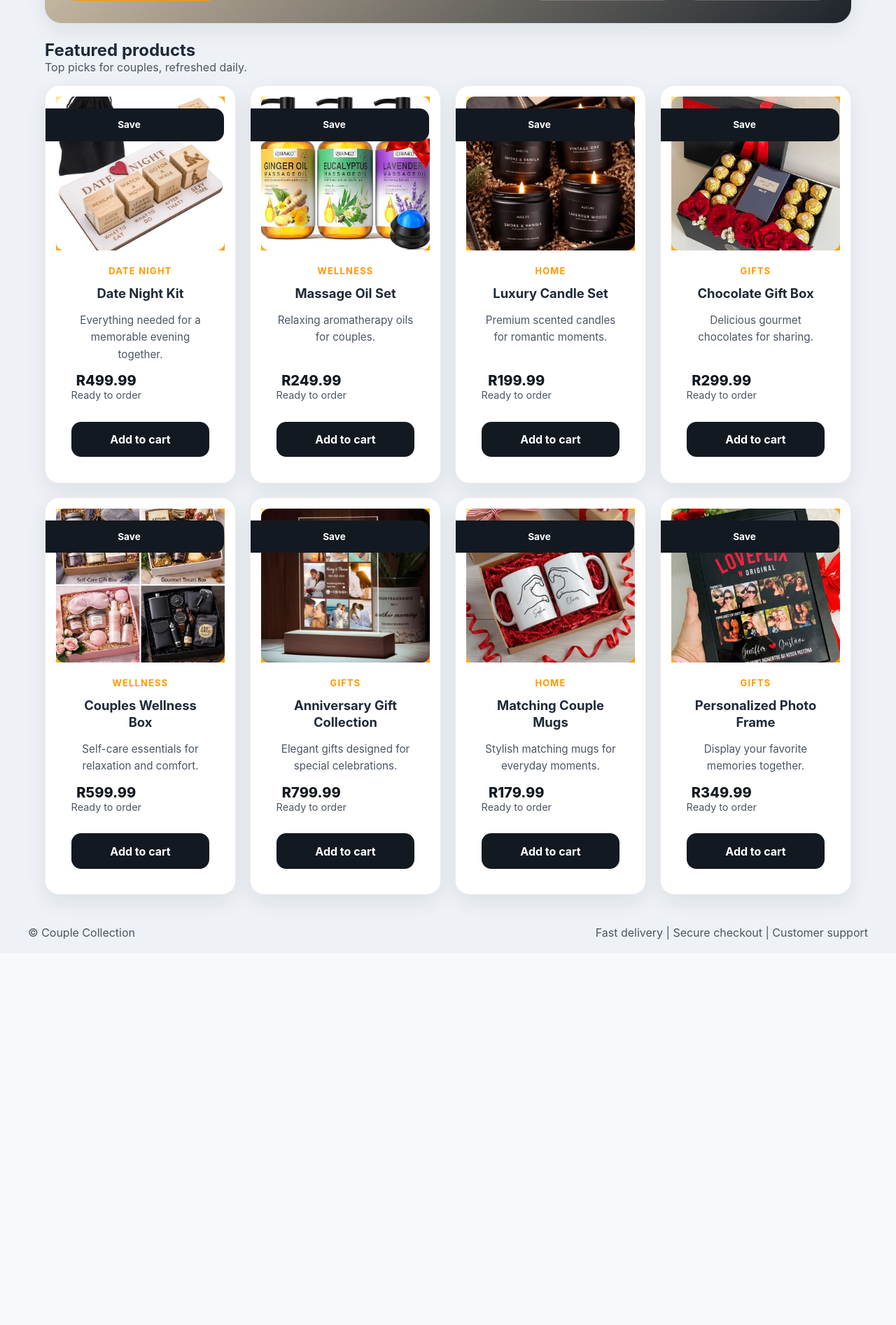
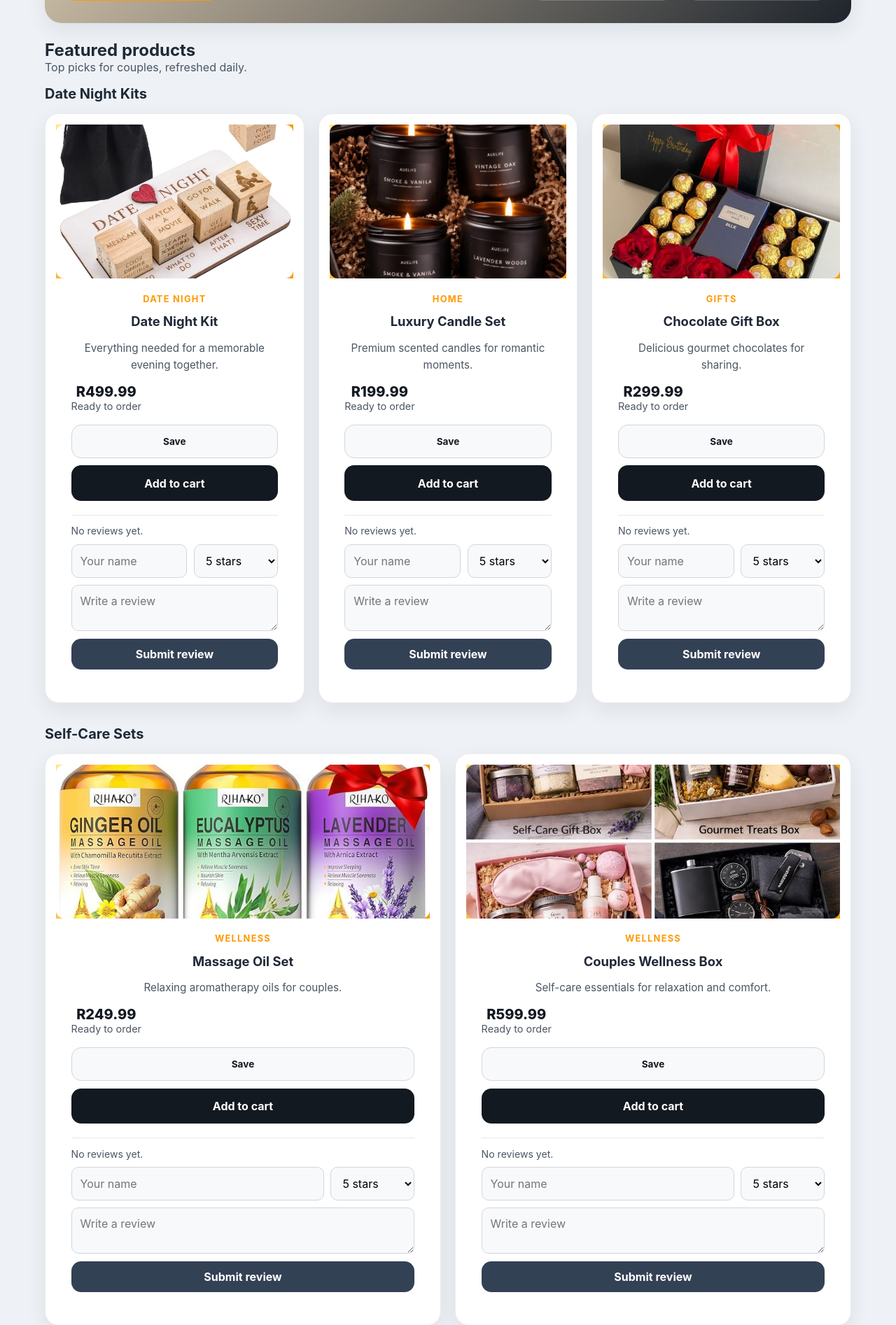
Before and after one commit to Ampfarisahomurida/COUPLE-COLLECTION, a PHP site: page / in a window 1280 px wide. Shown: the part 439-2333 px from the top of the page at 70% size. Before the commit the page ends 1782 px from the top, so only its background shows below. Run offline with PHP 8.4, Linux system fonts and the light colour scheme.

Commit message:
Add files via upload

```diff
--- a/backend/php/api/checkout.php
+++ b/backend/php/api/checkout.php
@@ -2,6 +2,8 @@
 header('Content-Type: application/json');
 require_once __DIR__ . '/../db.php';
 require_once __DIR__ . '/../session.php';
+
+$deliveryFee = 99.99;
 
 if($_SERVER['REQUEST_METHOD'] !== 'POST'){
   http_response_code(405);
@@ -10,7 +12,7 @@ if($_SERVER['REQUEST_METHOD'] !== 'POST'){
 }
 
 $data = json_decode(file_get_contents('php://input'), true) ?: $_POST;
-if(empty($data['cart']) || empty($data['name']) || empty($data['email'])){
+if(empty($data['cart']) || empty($data['name']) || empty($data['email']) || empty($data['shipping_address'])){
   http_response_code(400);
   echo json_encode(['error'=>'Missing fields']);
   exit;
@@ -28,6 +30,7 @@ foreach($data['cart'] as $item){
   $qty = isset($item['qty']) ? intval($item['qty']) : 1;
   $total += $price * $qty;
 }
+$total += $deliveryFee;
 
 $method = strtolower(trim($data['method'] ?? 'card'));
 $status = 'pending';
@@ -60,6 +63,7 @@ if(!$pdo){
     'name' => $data['name'],
     'email' => $data['email'],
     'total' => $total,
+    'delivery_fee' => $deliveryFee,
     'status' => $status,
     'method' => $method,
     'cart' => $data['cart'],
--- a/frontend/public/index.html
+++ b/frontend/public/index.html
@@ -45,7 +45,7 @@
           <p>Top picks for couples, refreshed daily.</p>
         </div>
       </div>
-      <div id="products" class="grid"></div>
+      <div id="products" class="collection-grid" data-grouped-products="true"></div>
     </section>
   </main>
 
--- a/frontend/public/script.js
+++ b/frontend/public/script.js
@@ -8,7 +8,8 @@ const FALLBACK_PRODUCTS = [
     short_description: 'Everything needed for a memorable evening together.',
     description: 'Everything needed for a memorable evening together.',
     price: 499.99,
-    image: 'images/1348f53552fdf085e6f5a9f8c6bf1669.jpg'
+    image: 'images/1348f53552fdf085e6f5a9f8c6bf1669.jpg',
+    collections: ['Date Night Kits', 'New Arrivals', 'Most Loved']
   },
   {
     id: 'massage-oil-set',
@@ -17,7 +18,8 @@ const FALLBACK_PRODUCTS = [
     short_description: 'Relaxing aromatherapy oils for couples.',
     description: 'Relaxing aromatherapy oils for couples.',
     price: 249.99,
-    image: 'images/491e5580dbe04ce2e66f7f54a55563fa.jpg'
+    image: 'images/491e5580dbe04ce2e66f7f54a55563fa.jpg',
+    collections: ['Self-Care Sets', 'Most Loved']
   },
   {
     id: 'luxury-candle-set',
@@ -26,7 +28,8 @@ const FALLBACK_PRODUCTS = [
     short_description: 'Premium scented candles for romantic moments.',
     description: 'Premium scented candles for romantic moments.',
     price: 199.99,
-    image: 'images/candle.jpg'
+    image: 'images/candle.jpg',
+    collections: ['Date Night Kits', 'New Arrivals']
   },
   {
     id: 'chocolate-gift-box',
@@ -35,7 +38,8 @@ const FALLBACK_PRODUCTS = [
     short_description: 'Delicious gourmet chocolates for sharing.',
     description: 'Delicious gourmet chocolates for sharing.',
     price: 299.99,
-    image: 'images/chocolate gift box.jpg'
+    image: 'images/chocolate gift box.jpg',
+    collections: ['Date Night Kits', 'Most Loved']
   },
   {
     id: 'couples-wellness-box',
@@ -44,7 +48,8 @@ const FALLBACK_PRODUCTS = [
     short_description: 'Self-care essentials for relaxation and comfort.',
     description: 'Self-care essentials for relaxation and comfort.',
     price: 599.99,
-    image: 'images/Couples Wellness Box.jpg'
+    image: 'images/Couples Wellness Box.jpg',
+    collections: ['Self-Care Sets', 'New Arrivals', 'Most Loved']
   },
   {
     id: 'anniversary-gift-collection',
@@ -53,7 +58,8 @@ const FALLBACK_PRODUCTS = [
     short_description: 'Elegant gifts designed for special celebrations.',
     description: 'Elegant gifts designed for special celebrations.',
     price: 799.99,
-    image: 'images/Anniversary Gift Collection.jpg'
+    image: 'images/Anniversary Gift Collection.jpg',
+    collections: ['Most Loved', 'New Arrivals']
   },
   {
     id: 'matching-couple-mugs',
@@ -62,7 +68,8 @@ const FALLBACK_PRODUCTS = [
     short_description: 'Stylish matching mugs for everyday moments.',
     description: 'Stylish matching mugs for everyday moments.',
     price: 179.99,
-    image: 'images/Matching Couple Mugs.jpg'
+    image: 'images/Matching Couple Mugs.jpg',
+    collections: ['New Arrivals']
   },
   {
     id: 'personalized-photo-frame',
@@ -71,7 +78,8 @@ const FALLBACK_PRODUCTS = [
     short_description: 'Display your favorite memories together.',
     description: 'Display your favorite memories together.',
     price: 349.99,
-    image: 'images/Personalized Photo Frame.jpg'
+    image: 'images/Personalized Photo Frame.jpg',
+    collections: ['Most Loved']
   }
 ];
 
@@ -112,6 +120,12 @@ function formatPrice(value){
   return `R${Number(value || 0).toFixed(2)}`;
 }
 
+function escapeHtml(value){
+  const div = document.createElement('div');
+  div.textContent = String(value || '');
+  return div.innerHTML;
+}
+
 function getStoredArray(key){
   try{
     const value = JSON.parse(localStorage.getItem(key) || '[]');
@@ -144,6 +158,81 @@ function updateWishlistUI(){
   });
 }
 
+function getReviews(productId){
+  return getStoredArray(`reviews:${productId}`);
+}
+
+function saveReview(productId, review){
+  const reviews = getReviews(productId);
+  reviews.unshift(review);
+  localStorage.setItem(`reviews:${productId}`, JSON.stringify(reviews.slice(0, 20)));
+}
+
+function buildReviewSummary(productId){
+  const reviews = getReviews(productId);
+  if(!reviews.length){
+    return '<p class="review-empty">No reviews yet.</p>';
+  }
+  const average = reviews.reduce((sum, review) => sum + Number(review.rating || 0), 0) / reviews.length;
+  const latest = reviews[0];
+  return `
+    <p class="review-summary">${average.toFixed(1)} / 5 from ${reviews.length} review${reviews.length === 1 ? '' : 's'}</p>
+    <p class="review-latest">Latest: "${escapeHtml(latest.text)}" - ${escapeHtml(latest.name)}</p>
+  `;
+}
+
+function bindReviewForm(form, productId){
+  form.addEventListener('submit', (e) => {
+    e.preventDefault();
+    const formData = new FormData(form);
+    const text = String(formData.get('review') || '').trim();
+    const name = String(formData.get('reviewer') || '').trim() || 'Customer';
+    const rating = Number(formData.get('rating') || 5);
+
+    if(!text){
+      form.querySelector('[data-review-message]').textContent = 'Please write a short review first.';
+      return;
+    }
+
+    saveReview(productId, {
+      name,
+      rating,
+      text,
+      created_at: new Date().toISOString()
+    });
+
+    form.reset();
+    form.querySelector('[data-review-message]').textContent = 'Review added. Thank you.';
+    const reviewBox = form.closest('.product-review');
+    const summary = reviewBox.querySelector('[data-review-summary]');
+    if(summary){
+      summary.innerHTML = buildReviewSummary(productId);
+    }
+  });
+}
+
+function getProductCollections(product){
+  if(Array.isArray(product.collections) && product.collections.length){
+    return product.collections;
+  }
+
+  const text = `${product.name || ''} ${product.category || ''}`.toLowerCase();
+  const collections = [];
+  if(text.includes('date') || text.includes('candle') || text.includes('chocolate')){
+    collections.push('Date Night Kits');
+  }
+  if(text.includes('wellness') || text.includes('massage') || text.includes('oil')){
+    collections.push('Self-Care Sets');
+  }
+  if(text.includes('anniversary') || text.includes('mugs') || text.includes('candle')){
+    collections.push('New Arrivals');
+  }
+  if(text.includes('gift') || text.includes('wellness') || text.includes('date') || text.includes('chocolate')){
+    collections.push('Most Loved');
+  }
+  return collections.length ? collections : ['New Arrivals'];
+}
+
 function buildProductCard(p){
   const card = document.createElement('article');
   card.className = 'product-card';
@@ -163,15 +252,34 @@ function buildProductCard(p){
           <div class="product-meta">${p.age_restricted ? '18+ product' : 'Ready to order'}</div>
         </div>
       </div>
-      <button class="add-cart" data-id="${p.id}" data-name="${encodeURIComponent(p.name)}" data-price="${p.price || 0}">Add to cart</button>
+      <div class="product-actions">
+        <button class="product-wish ${isWishlisted(p.id) ? 'active' : ''}" data-wishlist-btn="${p.id}">${isWishlisted(p.id) ? 'Saved' : 'Save'}</button>
+        <button class="add-cart" data-id="${p.id}" data-name="${encodeURIComponent(p.name)}" data-price="${p.price || 0}">Add to cart</button>
+      </div>
+      <form class="product-review" data-review-form="${p.id}">
+        <div data-review-summary>${buildReviewSummary(p.id)}</div>
+        <div class="review-fields">
+          <input name="reviewer" placeholder="Your name">
+          <select name="rating" aria-label="Rating">
+            <option value="5">5 stars</option>
+            <option value="4">4 stars</option>
+            <option value="3">3 stars</option>
+            <option value="2">2 stars</option>
+            <option value="1">1 star</option>
+          </select>
+        </div>
+        <textarea name="review" rows="2" placeholder="Write a review" required></textarea>
+        <button type="submit" class="review-submit">Submit review</button>
+        <p class="review-message" data-review-message></p>
+      </form>
     </div>
-    <button class="product-wish ${isWishlisted(p.id) ? 'active' : ''}" data-wishlist-btn="${p.id}">${isWishlisted(p.id) ? 'Saved' : 'Save'}</button>
   `;
 
   card.querySelector('[data-wishlist-btn]').addEventListener('click', (e) => {
     e.preventDefault();
     toggleWishlist(p.id);
   });
+  bindReviewForm(card.querySelector('[data-review-form]'), p.id);
 
   return card;
 }
@@ -193,7 +301,28 @@ function renderProducts(list){
     out.innerHTML = '<p class="message">No products found. Try adjusting your filters.</p>';
     return;
   }
-  list.forEach(product => out.appendChild(buildProductCard(product)));
+
+  if(out.dataset.groupedProducts === 'true'){
+    const groups = ['Date Night Kits', 'Self-Care Sets', 'New Arrivals', 'Most Loved'];
+    groups.forEach(group => {
+      const groupProducts = list.filter(product => getProductCollections(product).includes(group));
+      if(!groupProducts.length) return;
+
+      const section = document.createElement('section');
+      section.className = 'collection-section';
+      section.innerHTML = `
+        <div class="collection-head">
+          <h4>${group}</h4>
+        </div>
+        <div class="grid"></div>
+      `;
+      const grid = section.querySelector('.grid');
+      groupProducts.forEach(product => grid.appendChild(buildProductCard(product)));
+      out.appendChild(section);
+    });
+  } else {
+    list.forEach(product => out.appendChild(buildProductCard(product)));
+  }
   bindAddToCartButtons();
   updateWishlistUI();
 }
@@ -304,10 +433,28 @@ function renderProductDetail(p){
             <div class="product-meta">${p.age_restricted ? '18+ product' : 'Ready to order'}</div>
           </div>
         </div>
-        <button id="add-to-cart-detail">Add to cart</button>
+        <div class="product-actions">
+          <button class="product-wish ${isWishlisted(p.id) ? 'active' : ''}" data-wishlist-btn="${p.id}">${isWishlisted(p.id) ? 'Saved' : 'Save'}</button>
+          <button id="add-to-cart-detail">Add to cart</button>
+        </div>
+        <form class="product-review" data-review-form="${p.id}">
+          <div data-review-summary>${buildReviewSummary(p.id)}</div>
+          <div class="review-fields">
+            <input name="reviewer" placeholder="Your name">
+            <select name="rating" aria-label="Rating">
+              <option value="5">5 stars</option>
+              <option value="4">4 stars</option>
+              <option value="3">3 stars</option>
+              <option value="2">2 stars</option>
+              <option value="1">1 star</option>
+            </select>
+          </div>
+          <textarea name="review" rows="3" placeholder="Write a review" required></textarea>
+          <button type="submit" class="review-submit">Submit review</button>
+          <p class="review-message" data-review-message></p>
+        </form>
         <a href="shop.html">Back to shop</a>
       </div>
-      <button class="product-wish ${isWishlisted(p.id) ? 'active' : ''}" data-wishlist-btn="${p.id}">${isWishlisted(p.id) ? 'Saved' : 'Save'}</button>
     </article>
   `;
 
@@ -315,6 +462,7 @@ function renderProductDetail(p){
     e.preventDefault();
     toggleWishlist(p.id);
   });
+  bindReviewForm(out.querySelector('[data-review-form]'), p.id);
 
   if(p.age_restricted){
     showAgeGate();
--- a/frontend/public/styles.css
+++ b/frontend/public/styles.css
@@ -389,6 +389,21 @@ main {
   gap: 1.25rem
 }
 
+.collection-grid {
+  display: grid;
+  gap: 2rem
+}
+
+.collection-section {
+  display: grid;
+  gap: 1rem
+}
+
+.collection-head h4 {
+  margin: 0;
+  font-size: 1.25rem
+}
+
 .product-card {
   background: var(--surface);
   border: 1px solid rgba(15, 23, 42, 0.08);
@@ -407,9 +422,6 @@ main {
 }
 
 .product-wish {
-  position: absolute;
-  top: 1rem;
-  right: 1rem;
   min-width: 64px;
   min-height: 40px;
   padding: 0 0.85rem;
@@ -496,6 +508,12 @@ main {
   flex-wrap: wrap
 }
 
+.product-actions {
+  display: grid;
+  gap: 0.65rem;
+  margin-top: 0.25rem
+}
+
 .product-price {
   font-size: 1.25rem;
   font-weight: 800;
@@ -508,7 +526,6 @@ main {
 }
 
 .product-card button {
-  margin-top: 1rem;
   align-self: start;
   width: 100%;
   padding: 0.95rem 1.1rem;
@@ -519,6 +536,83 @@ main {
   cursor: pointer;
   font-weight: 700;
   transition: transform .2s ease, background .2s ease
+}
+
+.product-card .product-wish {
+  background: var(--surface-strong);
+  color: var(--brand-dark);
+  border: 1px solid #d1d5db
+}
+
+.product-card .product-wish.active {
+  background: var(--brand-accent);
+  border-color: var(--brand-accent)
+}
+
+.product-review {
+  display: grid;
+  gap: 0.65rem;
+  margin-top: 0.4rem;
+  padding-top: 0.85rem;
+  border-top: 1px solid #e5e7eb;
+  text-align: left
+}
+
+.review-summary,
+.review-empty,
+.review-latest,
+.review-message {
+  margin: 0;
+  font-size: 0.88rem;
+  color: var(--text-muted)
+}
+
+.review-latest {
+  line-height: 1.45
+}
+
+.review-fields {
+  display: grid;
+  grid-template-columns: 1fr 120px;
+  gap: 0.6rem
+}
+
+.product-review input,
+.product-review select,
+.product-review textarea {
+  border-radius: 10px;
+  padding: 0.75rem;
+  background: var(--surface-strong)
+}
+
+.product-review textarea {
+  resize: vertical
+}
+
+.product-card .review-submit {
+  margin-top: 0;
+  padding: 0.75rem;
+  background: #334155
+}
+
+.checkout-section-title {
+  margin-top: 1.25rem;
+  font-weight: 800;
+  color: var(--text-primary)
+}
+
+.order-totals {
+  display: grid;
+  gap: 0.6rem;
+  margin-top: 1rem;
+  padding-top: 1rem;
+  border-top: 1px solid #e5e7eb
+}
+
+.order-totals div {
+  display: flex;
+  justify-content: space-between;
+  gap: 1rem
 }
 
 .product-card button:hover {
@@ -637,7 +731,8 @@ label {
 }
 
 input,
-select {
+select,
+textarea {
   width: 100%;
   padding: 0.95rem 1rem;
   border: 1px solid #d1d5db;
@@ -898,11 +993,6 @@ footer.site-footer {
     line-height: 1.45
   }
 
-  .product-wish {
-    top: 0.75rem;
-    right: 0.75rem
-  }
-
   .page-shell {
     margin: 1rem;
     padding: 1rem;
@@ -964,6 +1054,12 @@ footer.site-footer {
     border-radius: 14px
   }
 
+  .review-fields,
+  .order-totals div {
+    grid-template-columns: 1fr;
+    flex-direction: column
+  }
+
   .footer-inner {
     justify-content: center;
     text-align: center
```
Also changed, not shown: backend/php/api/products.php (+8 -8 lines), frontend/public/checkout.html (+38 -7 lines).
